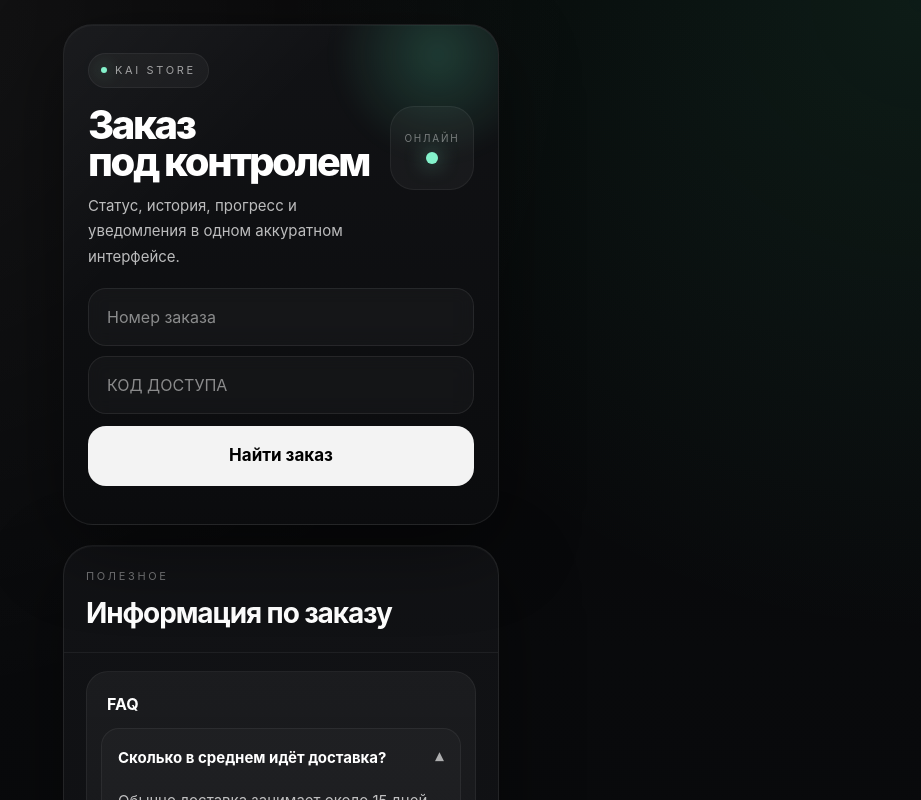
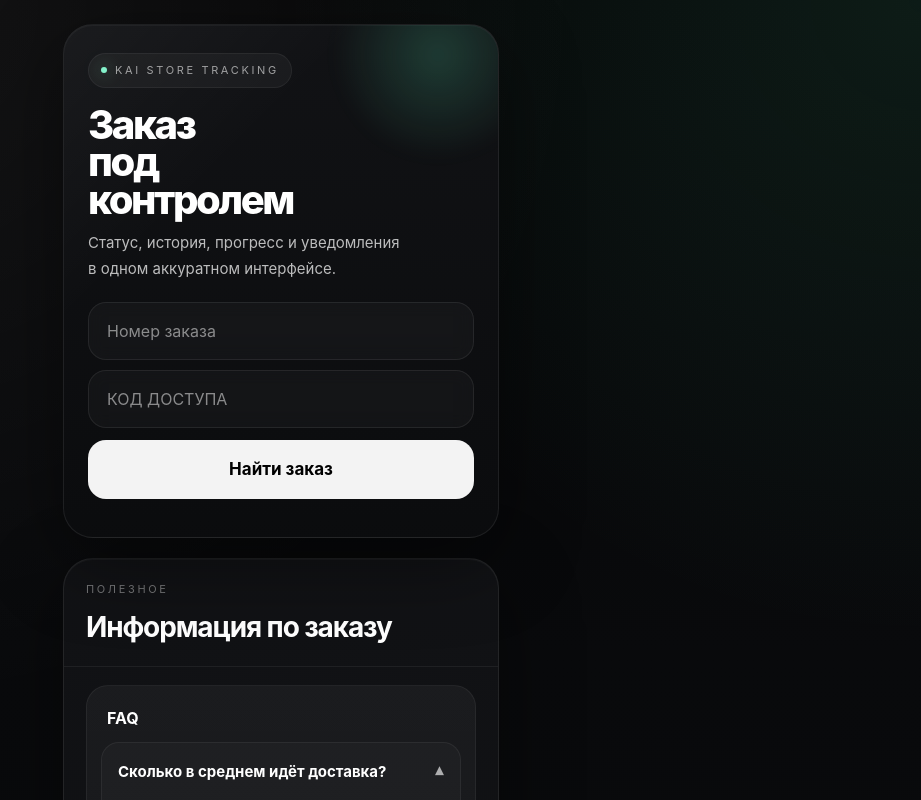
Before and after one commit to mepohta3-sketch/tracking-miniapp, a Next.js app: page / in a window 1280 px wide. Shown: the top 800 px of the page, without its empty margins (359-1280 px from the left). Built offline with nearby package versions, Linux system fonts and the light colour scheme.

Commit message:
remove english labels and fix stage wording

```diff
--- a/app/page.tsx
+++ b/app/page.tsx
@@ -341,20 +341,10 @@ export default function Home() {
           color: "rgba(255,255,255,0.58)",
         }}
       >
-                Kai Store
+        Kai Store Tracking
       </span>
     </div>
 
-            <div
-              style={{
-                display: "grid",
-                gridTemplateColumns: "1fr 84px",
-                gap: "16px",
-                alignItems: "start",
-                marginBottom: "18px",
-              }}
-            >
-              <div>
     <h1
       style={{
         margin: "0 0 12px 0",
@@ -366,12 +356,14 @@ export default function Home() {
     >
       Заказ
       <br />
-                  под контролем
+      под
+      <br />
+      контролем
     </h1>
 
     <p
       style={{
-                    margin: 0,
+        margin: "0 0 20px 0",
         fontSize: "15px",
         lineHeight: 1.72,
         color: "rgba(255,255,255,0.72)",
@@ -380,42 +372,6 @@ export default function Home() {
     >
       Статус, история, прогресс и уведомления в одном аккуратном интерфейсе.
     </p>
-              </div>
-
-              <div
-                style={{
-                  height: "84px",
-                  borderRadius: "24px",
-                  border: "1px solid rgba(255,255,255,0.06)",
-                  background: "rgba(255,255,255,0.04)",
-                  display: "flex",
-                  flexDirection: "column",
-                  justifyContent: "center",
-                  alignItems: "center",
-                }}
-              >
-                <div
-                  style={{
-                    fontSize: "10px",
-                    letterSpacing: "0.18em",
-                    textTransform: "uppercase",
-                    color: "rgba(255,255,255,0.42)",
-                    marginBottom: "6px",
-                  }}
-                >
-                  Онлайн
-                </div>
-                <div
-                  style={{
-                    width: "12px",
-                    height: "12px",
-                    borderRadius: "50%",
-                    background: "#84F2CB",
-                    boxShadow: "0 0 20px rgba(132,242,203,0.58)",
-                  }}
-                />
-              </div>
-            </div>
 
     <div style={{ display: "grid", gap: "10px", marginBottom: "14px" }}>
       <input
```
Lines whose indentation alone changed are shown as unchanged.
